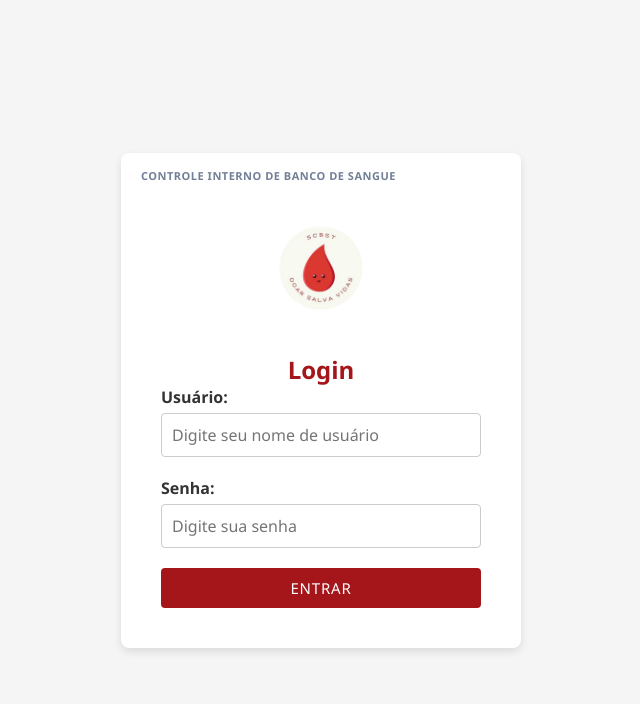
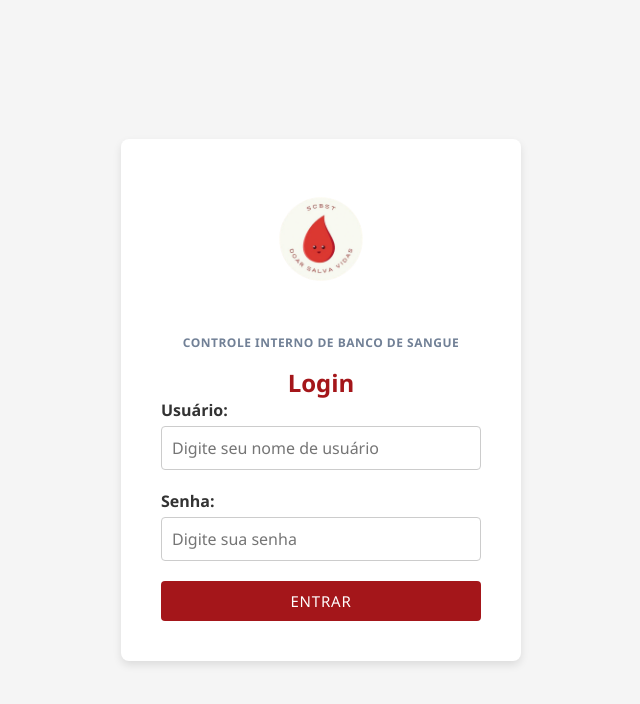
Before and after one commit to AdryanTroiano/ProjetoBS, a PHP site: page / in a window 1280 px wide. Shown: the top 704 px of the page, without its empty margins (319-959 px from the left). Run offline with PHP 8.4, Linux system fonts and the light colour scheme; some libraries are stand-ins or nearby versions.

Commit message:
correção

```diff
--- a/sistemabs/app/views/auth/login.php
+++ b/sistemabs/app/views/auth/login.php
@@ -52,14 +52,13 @@
 
         <div class="login-box">
 
-            <span class="login-card-header">
-                Controle Interno de Banco de Sangue
-            </span>
-
             <img
                 src="./images/logo-legacy.png"
                 alt="Logo da empresa"
             >
+            <span class="login-card-header">
+                Controle Interno de Banco de Sangue
+            </span>
 
             <h2>Login</h2>
 
--- a/sistemabs/public/css/login.css
+++ b/sistemabs/public/css/login.css
@@ -138,14 +138,28 @@ input[type="submit"]:hover {
     padding-top: 55px !important; /* Dá espaço para o texto não cobrir a logo */
 }
 
-/* Fixa o texto exatamente no canto superior esquerdo */
+/* ==================================================
+   NOVO POSICIONAMENTO DO TÍTULO INTERNO (CENTRALIZADO)
+   ================================================== */
+
+/* Ajusta o card para voltar ao padding padrão do topo */
+.login-box {
+    position: relative;
+    padding: 40px !important;
+}
+
+/* Transforma o texto em um bloco centralizado entre a logo e o login */
 .login-card-header {
-    position: absolute !important;
-    top: 15px !important;
-    left: 20px !important;
-    font-size: 11px !important; /* Letra pequena estilo etiqueta discreta */
+    display: block !important;
+    position: static !important; /* 🟢 Remove a trava do canto esquerdo */
+    margin-top: 10px !important;
+    margin-bottom: 15px !important;
+    text-align: center !important;
+
+    /* Mantém o padrão elegante das letras */
+    font-size: 12px !important;
     font-weight: 600 !important;
-    color: #718096 !important; /* Cinza escuro elegante */
-    text-transform: uppercase !important; /* Letras em maiúsculas */
+    color: #718096 !important;
+    text-transform: uppercase !important;
     letter-spacing: 0.5px !important;
 }
```
